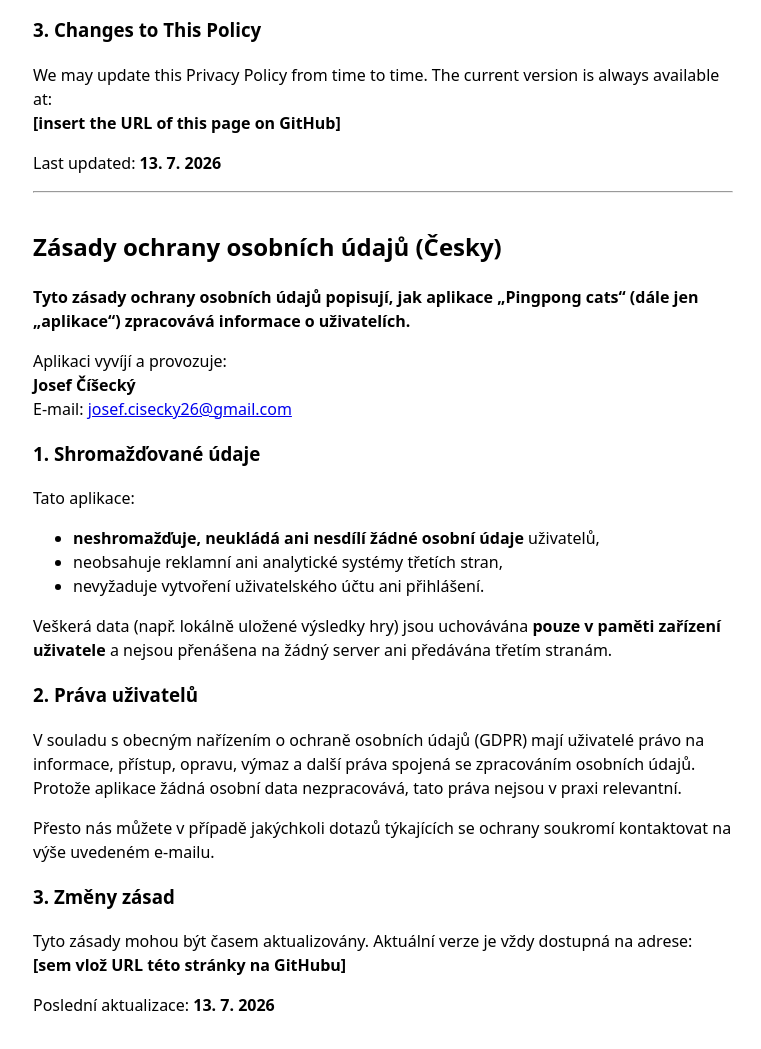
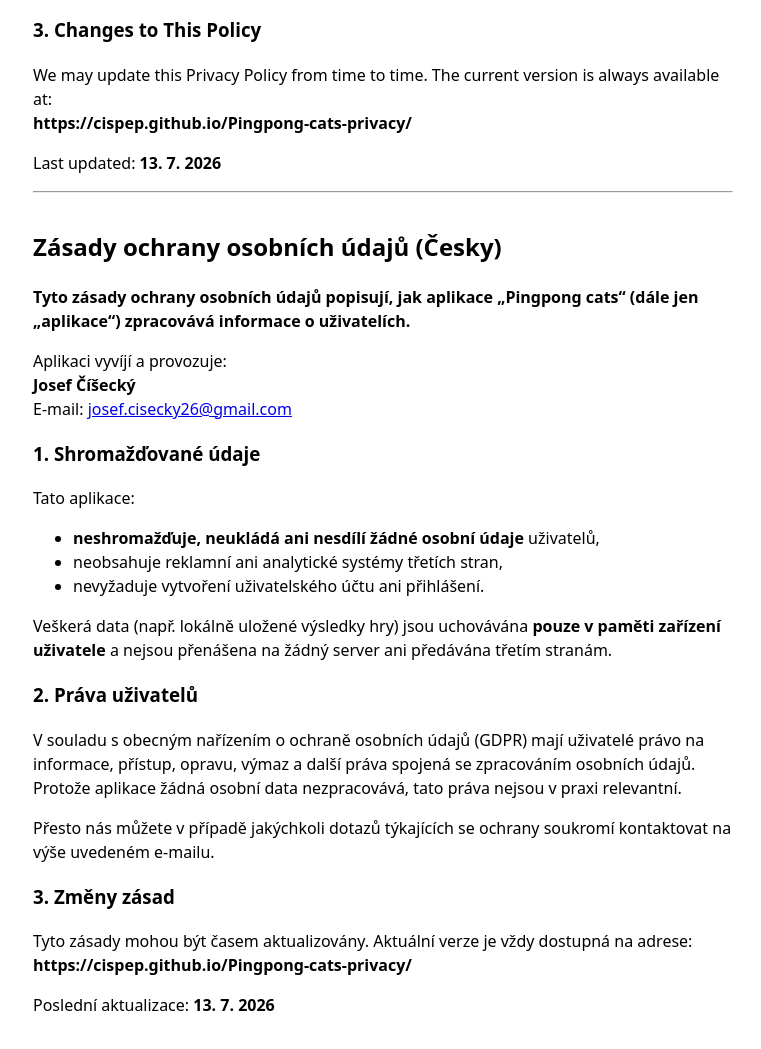
Before and after one commit to Cispep/Pingpong-cats-privacy, a plain HTML site: page index.html in a window 1280 px wide. Shown: the part 815-1864 px from the top of the page, without its empty margins (257-1018 px from the left). Drawn offline with Linux system fonts and the light colour scheme.

Commit message:
Update privacy policy URL in index.html

```diff
--- a/index.html
+++ b/index.html
@@ -40,7 +40,7 @@
 
   <h3>3. Changes to This Policy</h3>
   <p>We may update this Privacy Policy from time to time. The current version is always available at:<br>
-  <strong>[insert the URL of this page on GitHub]</strong></p>
+  <strong>https://cispep.github.io/Pingpong-cats-privacy/</strong></p>
   <p>Last updated: <strong>13. 7. 2026</strong></p>
 
   <hr>
@@ -66,7 +66,7 @@
 
   <h3>3. Změny zásad</h3>
   <p>Tyto zásady mohou být časem aktualizovány. Aktuální verze je vždy dostupná na adrese:<br>
-  <strong>[sem vlož URL této stránky na GitHubu]</strong></p>
+  <strong>https://cispep.github.io/Pingpong-cats-privacy/</strong></p>
   <p>Poslední aktualizace: <strong>13. 7. 2026</strong></p>
 
 
```
